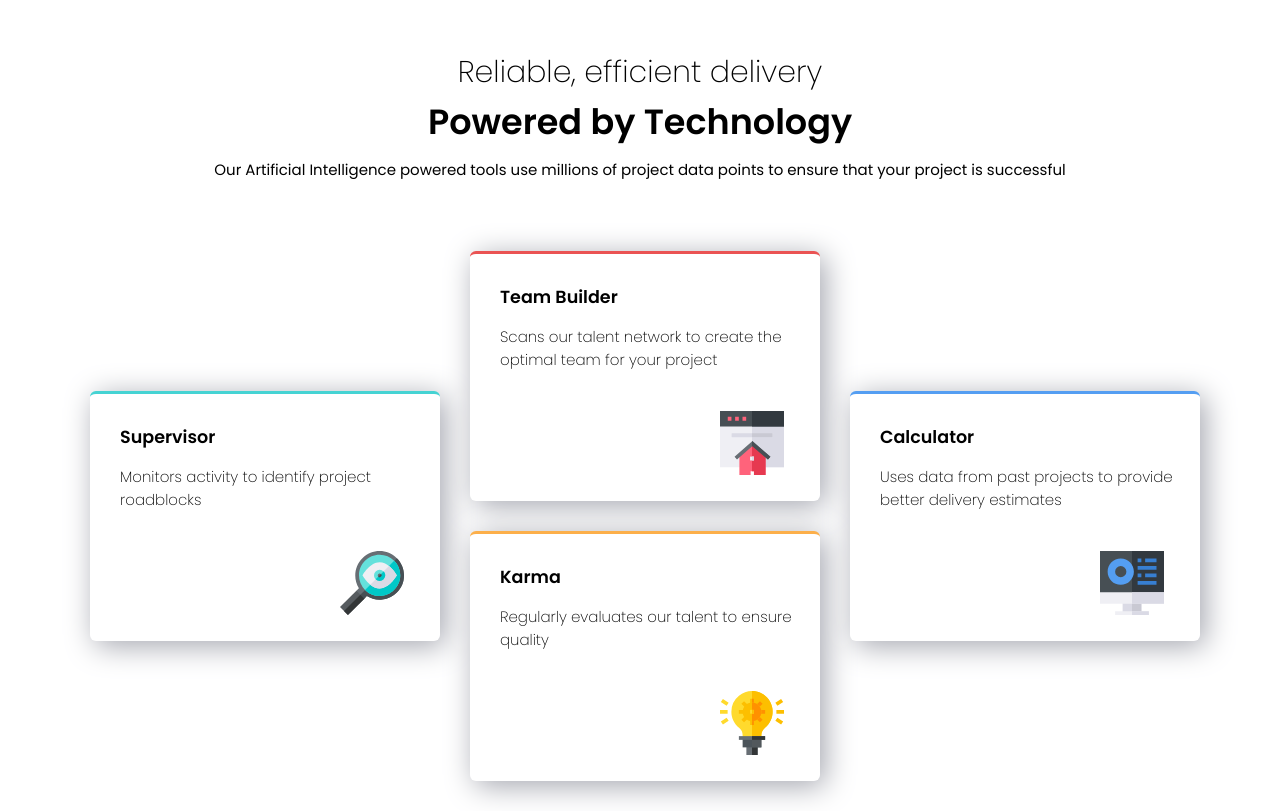
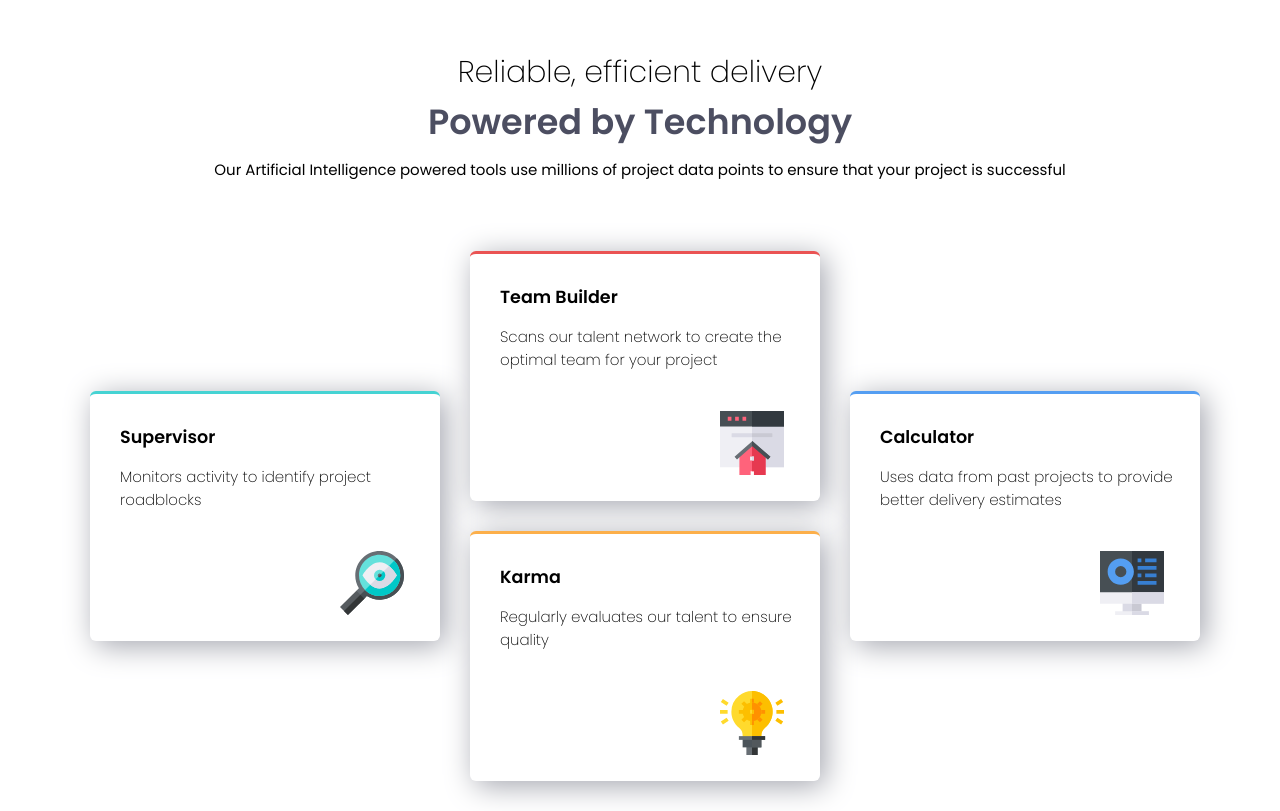
Before and after one commit to Bahbah89/four-card-feature-section-master, a plain HTML site: page index.html in a window 1280 px wide. Drawn offline with Linux system fonts and the light colour scheme.

Commit message:
Added correct color to h2

```diff
--- a/styles.css
+++ b/styles.css
@@ -51,6 +51,7 @@ h1 {
 }
 h2 {
   font-size: 35px;
+  color: hsl(234, 12%, 34%);
 }
 h4 {
   font-weight: 400;
```
